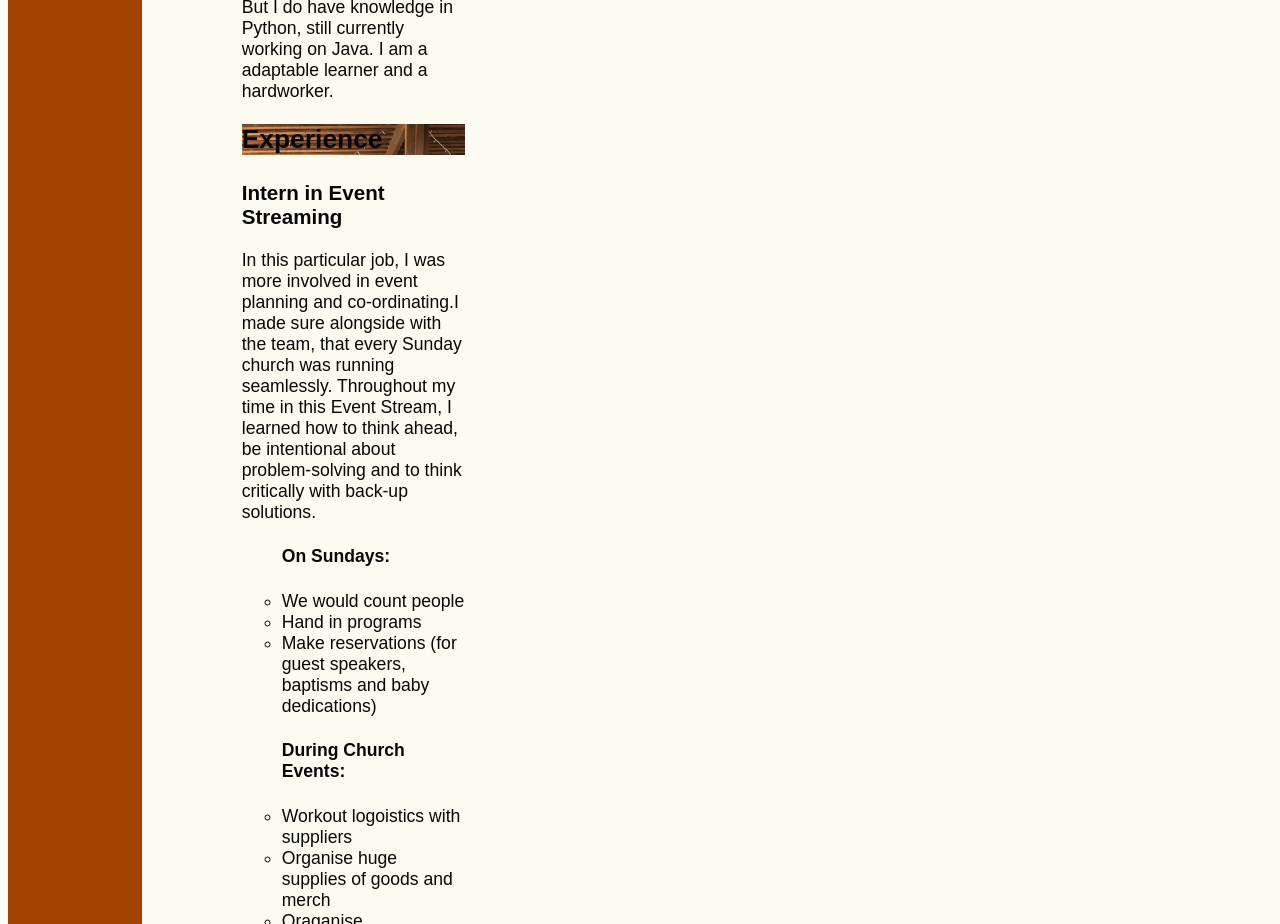
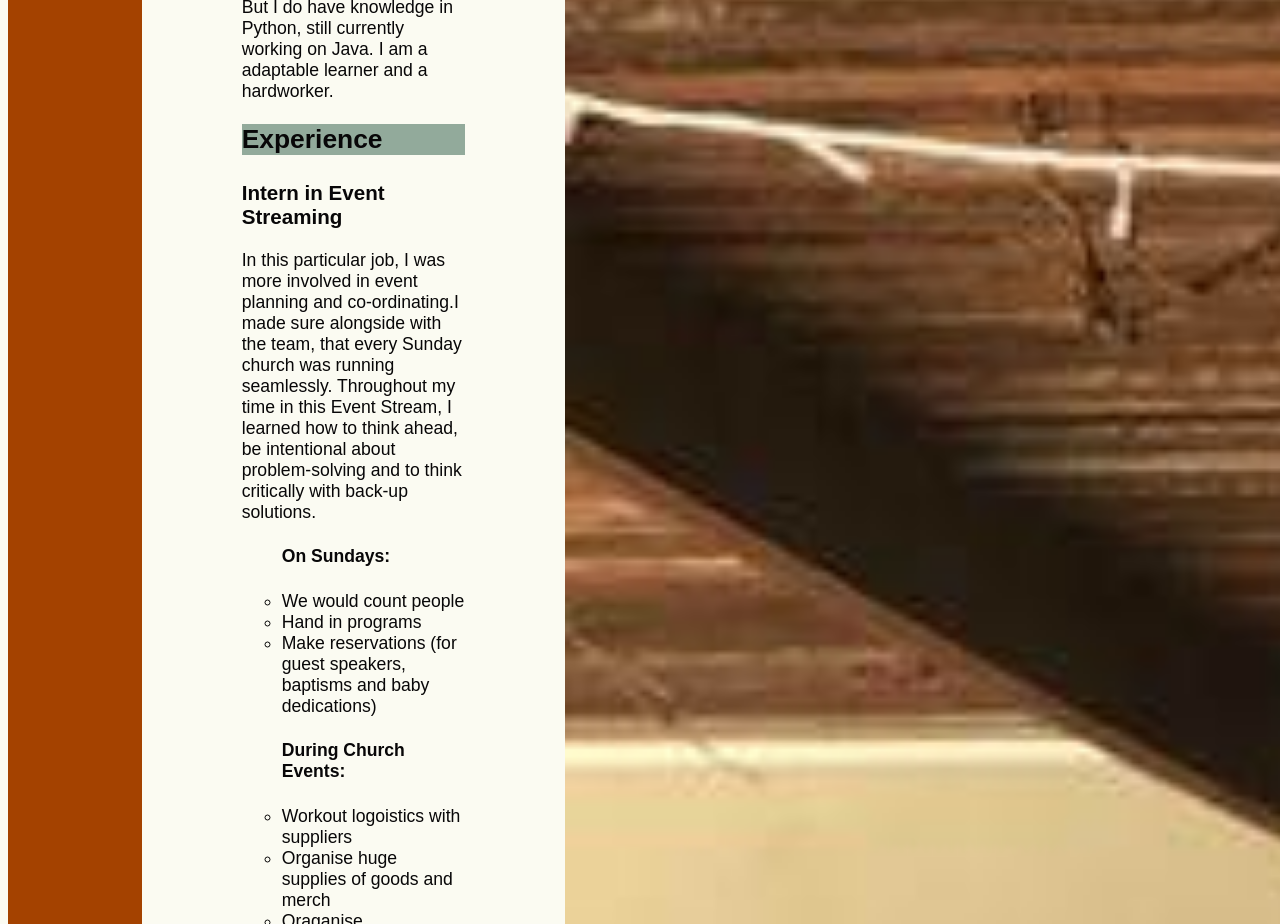
Before and after one commit to Thato2619/resume-7.html, a plain HTML site: page index.html in a window 1280 px wide. Shown: the part 1580-2504 px from the top of the page. Drawn offline with Linux system fonts and the light colour scheme; files whose address does not match are found by name.

Commit message:
add "backgroundImage" in div tag not h3 tag and also add flexbox in the xcs for image

```diff
--- a/css/stylesheet.css
+++ b/css/stylesheet.css
@@ -94,9 +94,12 @@ footer{
  .qualificationList{
      list-style: circle;
  }
-/* Added backgroundImage in css, for the mobility of the image request */
+ /* Added backgroundImage in css, for the mobility of the image request */
  #backgroundImage{
      background: url("Picture1.JPG");
      background-size: cover;
      background-clip: border-box;
+     display: flex;
+     flex-direction: row-reverse;
+     justify-content: center;
  }
--- a/index.html
+++ b/index.html
@@ -76,7 +76,7 @@
         knowledge in Python, still currently working on Java. I am a adaptable learner and a hardworker.
       </p>
 <!-- write out backgroundImage to add  originalPicture, Picture 1 & 2 as background image /*  -->
-      <h2 id="backgroundImage">Experience<h2>
+      <h2 id=experience>Experience<h2>
           <p>
 
           </p>
@@ -140,7 +140,7 @@
             </article>
     </div>
 
-    <div>
+    <div id = "backgroundImage">
       <picture>
         <source media="(max-width: 650px)" srcset= "Static/img/Picture2.JPG">
         <source media="(max-width: 1400px)" srcset= "Static/img/Picture1.JPG">
```
